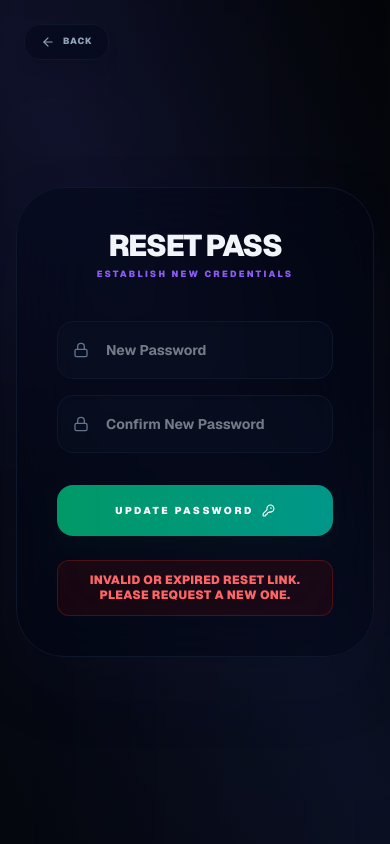
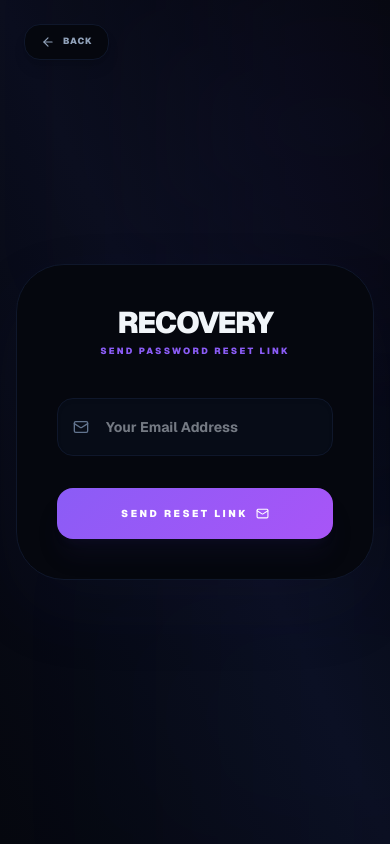
Before and after one commit to haydarsecze-gif/portal, a Next.js app: page /auth/reset-password in a window 390 px wide. Built offline with nearby package versions, Linux system fonts and the light colour scheme; no server answers.

Commit message:
feat: optimize mobile responsive layouts, speed up mobile page rendering, and implement unified forgot password email recovery flow

```diff
--- a/app/auth/reset-password/page.tsx
+++ b/app/auth/reset-password/page.tsx
@@ -2,9 +2,11 @@
 import { useState, useEffect } from 'react'
 import { supabase } from '../../../lib/supabase'
 import { useRouter } from 'next/navigation'
-import { Loader2, Lock, ArrowLeft, KeyRound } from 'lucide-react'
+import { Loader2, Lock, ArrowLeft, KeyRound, Mail } from 'lucide-react'
 
 export default function ResetPassword() {
+  const [isRecoveryFlow, setIsRecoveryFlow] = useState(false)
+  const [email, setEmail] = useState('')
   const [password, setPassword] = useState('')
   const [confirmPassword, setConfirmPassword] = useState('')
   const [loading, setLoading] = useState(false)
@@ -12,44 +14,85 @@ export default function ResetPassword() {
   const router = useRouter()
 
   useEffect(() => {
+    // 1. Initial check for existing active recovery session
     supabase.auth.getSession().then(({ data }) => {
-      if (!data.session) {
-        setMessage("Invalid or expired reset link. Please request a new one.")
+      if (data.session) {
+        setIsRecoveryFlow(true)
       }
     })
+
+    // 2. Listen to recovery state changes in case of PKCE redirection timing
+    const { data: { subscription } } = supabase.auth.onAuthStateChange((event, session) => {
+      if (event === 'PASSWORD_RECOVERY' || session) {
+        setIsRecoveryFlow(true)
+      }
+    })
+
+    return () => subscription.unsubscribe()
   }, [])
 
-  const handleReset = async () => {
-    if (password !== confirmPassword) {
-      setMessage("Passwords do not match!")
-      return
-    }
-    if (password.length < 6) {
-      setMessage("Password must be at least 6 characters")
+  const handleSendResetLink = async (e: React.FormEvent) => {
+    e.preventDefault()
+    if (!email) {
+      setMessage("❌ Please enter your email address!")
       return
     }
 
     setLoading(true)
+    setMessage('')
 
+    try {
+      const origin = typeof window !== 'undefined' ? window.location.origin : ''
+      const { error } = await supabase.auth.resetPasswordForEmail(email, {
+        redirectTo: `${origin}/auth/reset-password`
+      })
+
+      if (error) {
+        throw error
+      }
+      setMessage("✅ Password reset link successfully sent to your email!")
+    } catch (err: any) {
+      setMessage("❌ Error: " + err.message)
+    } finally {
+      setLoading(false)
+    }
+  }
+
+  const handleReset = async (e: React.FormEvent) => {
+    e.preventDefault()
+    if (password !== confirmPassword) {
+      setMessage("❌ Passwords do not match!")
+      return
+    }
+    if (password.length < 6) {
+      setMessage("❌ Password must be at least 6 characters")
+      return
+    }
+
+    setLoading(true)
+    setMessage('')
+
+    try {
       const { error } = await supabase.auth.updateUser({
         password: password
       })
 
-    if (error) {
-      setMessage("Error: " + error.message)
-    } else {
+      if (error) throw error
+
       setMessage("✅ Password updated successfully! Redirecting to login...")
       setTimeout(() => router.push('/auth/login'), 2000)
+    } catch (err: any) {
+      setMessage("❌ Error: " + err.message)
+    } finally {
+      setLoading(false)
     }
-
-    setLoading(false)
   }
 
   return (
     <div className="min-h-screen bg-gradient-to-tr from-[#05070e] via-[#0b0e1e] to-[#040508] flex items-center justify-center p-4 relative overflow-hidden font-sans select-none">
 
       {/* Background glow blobs */}
-      <div className="absolute top-[-10%] left-[-10%] w-[50%] h-[50%] bg-indigo-500/10 rounded-full blur-[120px] pointer-events-none" />
+      <div className="absolute top-[-10%] right-[-10%] w-[50%] h-[50%] bg-indigo-500/10 rounded-full blur-[120px] pointer-events-none" />
       <div className="absolute bottom-[-10%] right-[-10%] w-[50%] h-[50%] bg-blue-500/5 rounded-full blur-[120px] pointer-events-none" />
 
       {/* Back button */}
@@ -62,11 +105,12 @@ export default function ResetPassword() {
       </button>
 
       {/* Auth card */}
+      {isRecoveryFlow ? (
+        /* STAGE 2: Password Update Form */
         <form
-        onSubmit={(e) => { e.preventDefault(); handleReset(); }}
+          onSubmit={handleReset}
           className="bg-slate-950/40 border border-slate-900 backdrop-blur-2xl p-10 md:p-12 rounded-[3rem] shadow-[0_30px_70px_rgba(0,0,0,0.5)] shadow-indigo-950/10 w-full max-w-md relative z-10 hover:border-slate-800/80 transition-all duration-500 animate-in zoom-in-95 duration-300"
         >
-
           <h1 className="text-3xl font-black text-center uppercase tracking-tighter text-slate-100 mb-1">
             Reset Pass
           </h1>
@@ -82,6 +126,7 @@ export default function ResetPassword() {
               </div>
               <input
                 type="password"
+                required
                 placeholder="New Password"
                 value={password}
                 onChange={(e) => setPassword(e.target.value)}
@@ -96,6 +141,7 @@ export default function ResetPassword() {
               </div>
               <input
                 type="password"
+                required
                 placeholder="Confirm New Password"
                 value={confirmPassword}
                 onChange={(e) => setConfirmPassword(e.target.value)}
@@ -130,6 +176,63 @@ export default function ResetPassword() {
             </p>
           )}
         </form>
+      ) : (
+        /* STAGE 1: Request Recovery Link Form */
+        <form
+          onSubmit={handleSendResetLink}
+          className="bg-slate-950/40 border border-slate-900 backdrop-blur-2xl p-10 md:p-12 rounded-[3rem] shadow-[0_30px_70px_rgba(0,0,0,0.5)] shadow-indigo-950/10 w-full max-w-md relative z-10 hover:border-slate-800/80 transition-all duration-500 animate-in zoom-in-95 duration-300"
+        >
+          <h1 className="text-3xl font-black text-center uppercase tracking-tighter text-slate-100 mb-1">
+            Recovery
+          </h1>
+          <p className="text-center text-[9px] font-black text-indigo-400 uppercase tracking-[0.25em] mb-10">
+            Send Password Reset Link
+          </p>
+
+          <div className="space-y-4">
+            {/* Email input field */}
+            <div className="relative group">
+              <div className="absolute inset-y-0 left-0 pl-4 flex items-center pointer-events-none text-slate-500 group-focus-within:text-indigo-400 transition-colors">
+                <Mail size={16} />
+              </div>
+              <input
+                type="email"
+                required
+                placeholder="Your Email Address"
+                value={email}
+                onChange={(e) => setEmail(e.target.value)}
+                className="w-full pl-12 pr-6 py-4.5 bg-slate-900/30 group-hover:bg-slate-900/50 border border-slate-900 group-focus-within:border-indigo-500/50 rounded-2xl text-slate-200 text-sm font-bold outline-none shadow-inner focus:ring-4 focus:ring-indigo-500/5 transition-all duration-300"
+              />
+            </div>
+          </div>
+
+          {/* Action Button */}
+          <button
+            type="submit"
+            disabled={loading}
+            className="w-full relative group overflow-hidden bg-gradient-to-r from-indigo-600 to-blue-600 hover:from-indigo-500 hover:to-blue-500 disabled:from-slate-800 disabled:to-slate-800 text-white disabled:text-slate-500 py-4.5 rounded-2xl font-black text-[10px] uppercase tracking-[0.25em] active:scale-98 transition-all duration-300 mt-8 shadow-xl shadow-indigo-950/20 hover:shadow-indigo-500/20 flex items-center justify-center gap-2 cursor-pointer"
+          >
+            {loading ? (
+              <Loader2 className="animate-spin" size={14} />
+            ) : (
+              <>
+                <span>Send Reset Link</span>
+                <Mail size={13} />
+              </>
+            )}
+          </button>
+
+          {message && (
+            <p className={`mt-6 text-center text-xs font-black py-3 px-4 rounded-xl animate-in fade-in duration-300 leading-tight uppercase tracking-wide border ${
+              message.includes('✅')
+                ? 'text-emerald-400 bg-emerald-950/30 border-emerald-900/50'
+                : 'text-red-400 bg-red-950/30 border-red-900/50'
+            }`}>
+              {message}
+            </p>
+          )}
+        </form>
+      )}
     </div>
   )
 }
--- a/app/dashboard/teacher/[id]/components/AttendanceTab.tsx
+++ b/app/dashboard/teacher/[id]/components/AttendanceTab.tsx
@@ -305,7 +305,7 @@ export default function AttendanceTab({ classId }: { classId: string }) {
           <table className="w-full text-left border-collapse">
             <thead>
               <tr className="bg-slate-50/50">
-                <th className="p-6 text-[10px] font-black text-slate-400 uppercase border-b border-slate-100 sticky left-0 bg-white z-40 w-72">Student List</th>
+                <th className="p-6 text-[10px] font-black text-slate-400 uppercase border-b border-slate-100 sticky left-0 bg-white z-40 w-32 min-w-[130px] sm:w-72 sm:min-w-[280px]">Student List</th>
                 {weeks.map(w => (
                   <th key={w} className="p-4 text-[10px] font-black text-slate-400 uppercase border-b border-slate-100 text-center min-w-[64px]">W{w}</th>
                 ))}
@@ -315,9 +315,9 @@ export default function AttendanceTab({ classId }: { classId: string }) {
               {students.length > 0 ? (
                 students.map((student) => (
                   <tr key={student.id} className="group">
-                    <td className="p-6 border-b border-slate-50 sticky left-0 bg-white group-hover:bg-slate-50/50 z-30 shadow-[5px_0_10px_-5px_rgba(0,0,0,0.05)]">
-                      <div className="font-bold text-slate-700 text-sm">{student.name}</div>
-                      <div className="text-[10px] text-slate-400 font-medium normal-case tracking-normal mt-0.5">{student.email || 'No Email'}</div>
+                    <td className="p-6 border-b border-slate-50 sticky left-0 bg-white group-hover:bg-slate-50/50 z-30 shadow-[5px_0_10px_-5px_rgba(0,0,0,0.05)] w-32 min-w-[130px] sm:w-72 sm:min-w-[280px] max-w-[130px] sm:max-w-none">
+                      <div className="font-bold text-slate-700 text-sm truncate">{student.name}</div>
+                      <div className="hidden sm:block text-[10px] text-slate-400 font-medium normal-case tracking-normal mt-0.5 truncate">{student.email || 'No Email'}</div>
                     </td>
                     {weeks.map(week => {
                       const cellKey = `${student.id}-${week}`
--- a/app/dashboard/teacher/[id]/page.tsx
+++ b/app/dashboard/teacher/[id]/page.tsx
@@ -142,7 +142,7 @@ export default function SubjectDetail() {
             <button
               key={t}
               onClick={() => setActiveTab(t as any)}
-              className={`flex-1 py-3 px-6 rounded-xl font-black text-[10px] uppercase tracking-widest transition-all cursor-pointer ${
+              className={`shrink-0 flex-1 sm:flex-none py-3 px-4 sm:px-6 rounded-xl font-black text-[9px] sm:text-[10px] uppercase tracking-widest transition-all cursor-pointer ${
                 activeTab === t
                   ? 'bg-slate-900 text-white shadow'
                   : 'text-slate-400 hover:text-slate-700'
--- a/app/globals.css
+++ b/app/globals.css
@@ -267,3 +267,27 @@ body {
 .dark .bg-emerald-500\/5 {
   background-color: rgba(192, 132, 252, 0.04) !important;
 }
+
+/* ==========================================================================
+   MOBILE RENDERING PERFORMANCE OPTIMIZATIONS (60FPS FOR LOW-END DEVICES)
+   ========================================================================== */
+@media (max-width: 640px) {
+  /* Disable expensive backdrop filters on mobile GPUs to prevent rendering lag */
+  .backdrop-blur-2xl,
+  .backdrop-blur-xl,
+  .backdrop-blur-lg,
+  .backdrop-blur-md,
+  .backdrop-blur-sm,
+  .backdrop-blur {
+    backdrop-filter: none !important;
+    -webkit-backdrop-filter: none !important;
+  }
+
+  /* Fallback to high-performance solid color backgrounds for cards and modals */
+  .bg-slate-950\/40 {
+    background-color: #05070e !important;
+  }
+  .bg-white\/5 {
+    background-color: #1a1e36 !important;
+  }
+}
```
Also changed, not shown: app/admin/subjects/page.tsx (+4 -4 lines). Lines whose indentation alone changed are shown as unchanged.
